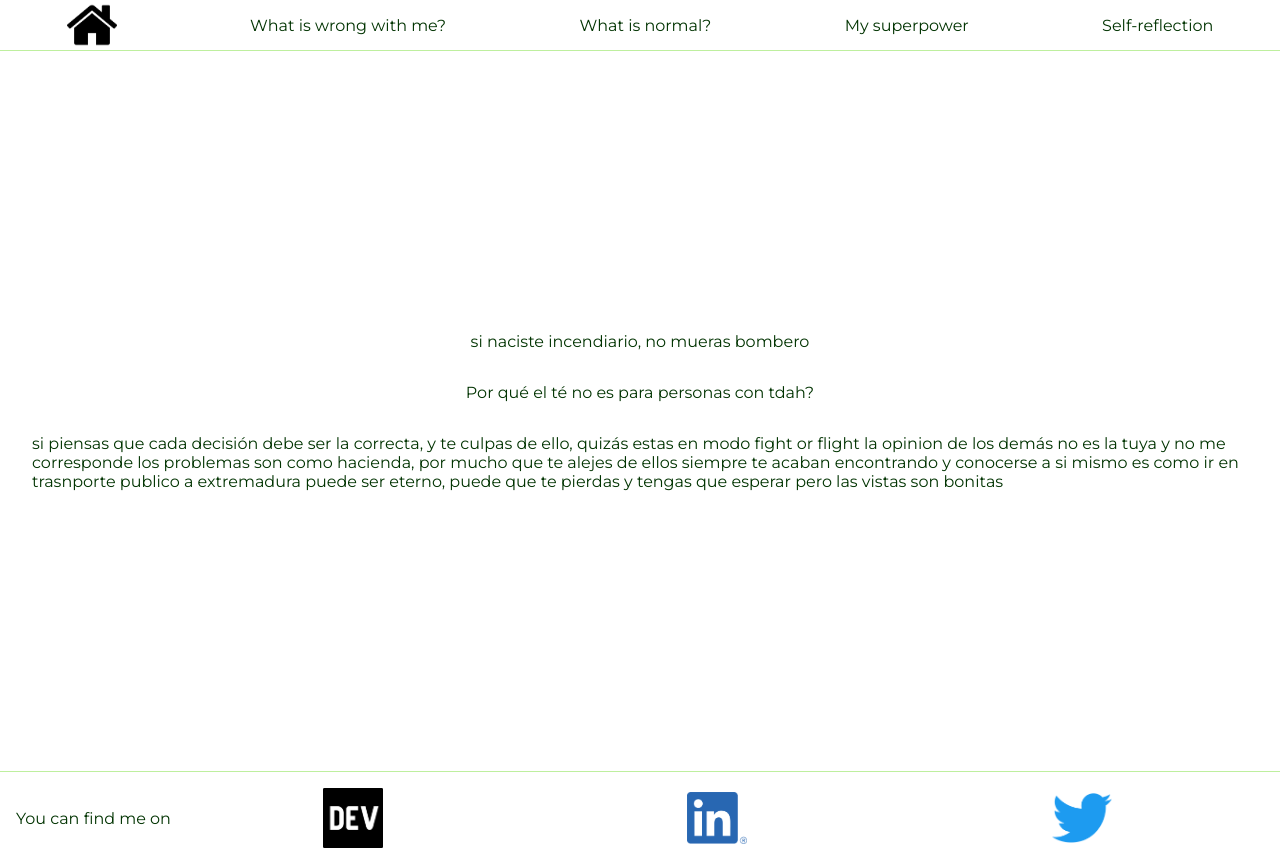
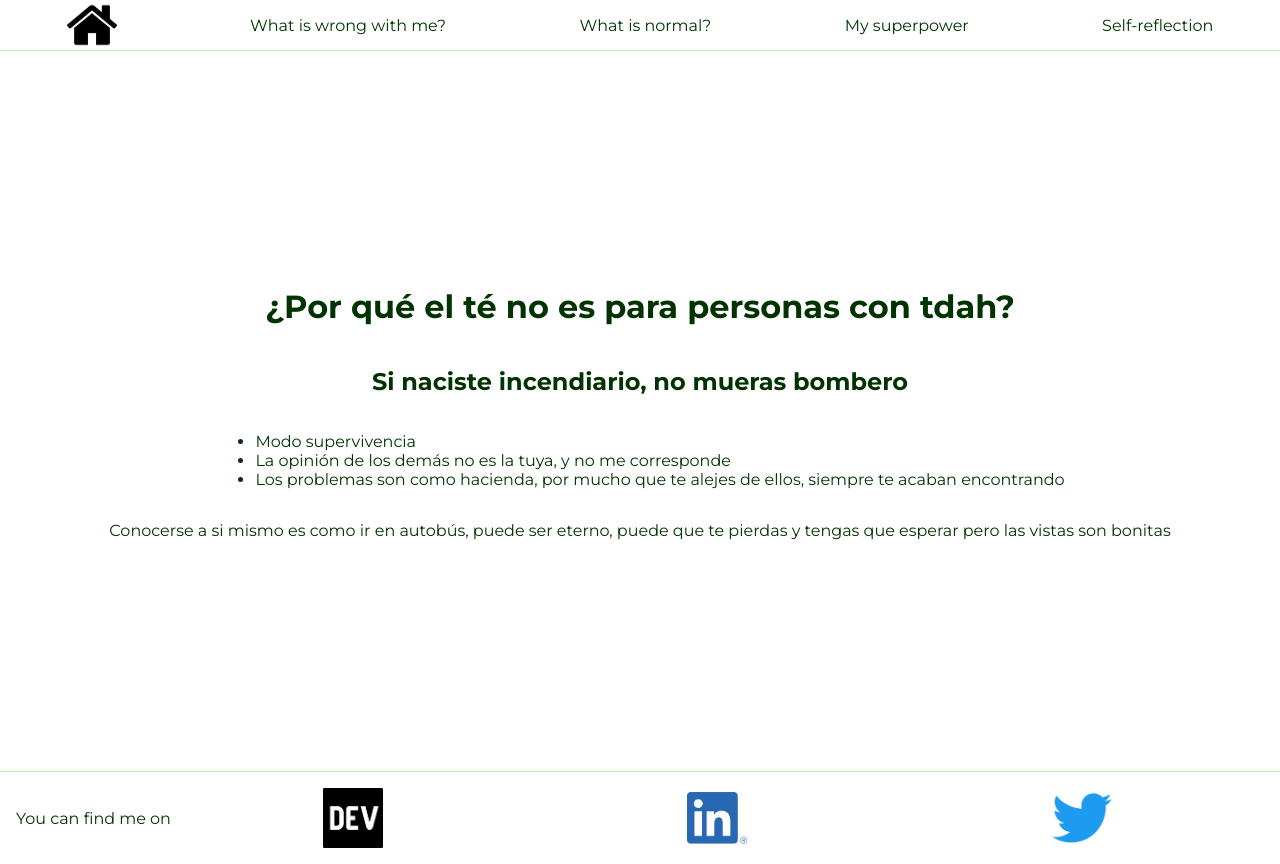
Before and after one commit to riimako/tea-tdah, a Next.js app: page /self-reflection in a window 1280 px wide. Built offline with nearby package versions, Linux system fonts and the light colour scheme.

Commit message:
feat: add self-reflection text

```diff
--- a/app/self-reflection/page.tsx
+++ b/app/self-reflection/page.tsx
@@ -1,21 +1,34 @@
 export default function Page() {
+return (
+<>
+      <h1>
+            ¿Por qué el té no es para personas con tdah?
+      </h1>
+      <h2>Si naciste incendiario, no mueras bombero</h2>
 
-  return (<>
-      <p>si naciste incendiario, no mueras bombero</p>
-       <p>Por qué el té no es para personas con tdah?</p>
-       <p>si piensas que cada decisión debe ser la correcta, y te culpas de ello,
-quizás estas en modo fight or flight
+      <ul>
 
-la opinion de los demás no es la tuya
-y no me corresponde
+            <li> Modo supervivencia
+                  <ul style={{ display: 'none' }}>
+                        <li>Falta de concentración, aparece la niebla mental y es más difícil terminar una actividad.
+                        </li><li>Una visión negativa de sí mismos, sentimientos de indefensión, culpa o vergüenza.
+                        </li><li>Cambios en la memoria: cuesta más recordar las cosas que han sucedido a lo largo del día.
+                        </li><li>Fatiga física y mental. </li><li>
+                              Reacciones más emocionales de lo habitual, ataques de ira o tristeza.
+                              Descuidar las necesidades básicas como lavarse los dientes, hacer ejercicio o cambiar las sábanas.
+                              Impulsividad, como por ejemplo gastar en exceso, comer más, o hacer cosas fuera de lo acostumbrado.
+                              Problemas con las relaciones y tendencia a involucrarse en relaciones poco saludables.
+                        </li><li>Alteraciones del sueño e hipervigilancia, estar siempre en alerta.</li>
+                        <li>si piensas que cada decisión debe ser la correcta, y te culpas de ello</li>
+                  </ul>
+            </li>
+            <li>La opinión de los demás no es la tuya, y no me corresponde</li>
 
-los problemas son como hacienda,
-por mucho que te alejes de ellos
-siempre te acaban encontrando
+            <li>Los problemas son como hacienda, por mucho que te alejes de ellos, siempre te acaban encontrando</li>
+      </ul>
 
-y conocerse a si mismo es como ir en trasnporte publico a extremadura
-puede ser eterno, puede que te pierdas y tengas que esperar
-pero las vistas son bonitas
-</p>
-      </>)
+
+      <p> Conocerse a si mismo es como ir en autobús, puede ser eterno, puede que te pierdas y tengas que esperar pero las vistas son bonitas
+      </p>
+</>)
 }
```
